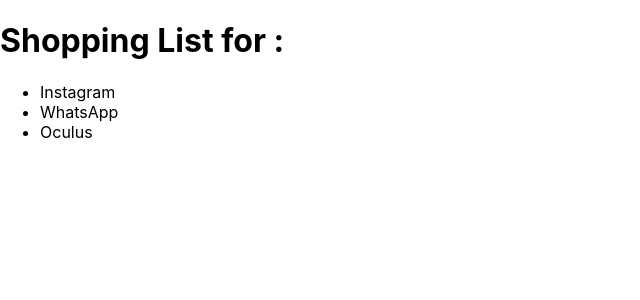
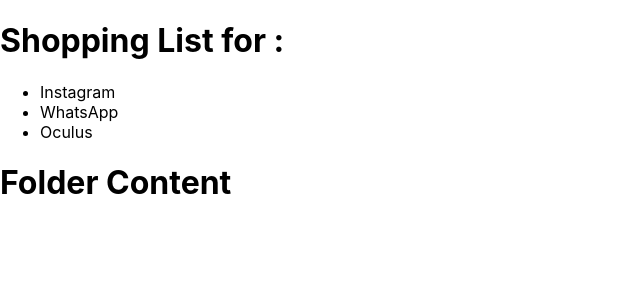
Before and after one commit to shashi2k6/react-app, a React (Create React App) app: page / in a window 1280 px wide. Shown: the top 300 px of the page, without its empty margins (0-640 px from the left). Built offline with nearby package versions, Linux system fonts and the light colour scheme.

Commit message:
added code

```diff
--- a/src/App.js
+++ b/src/App.js
@@ -2,6 +2,7 @@
 import './App.css';
 
 function App() {
+
   return (
     <div>
     <h1>Shopping List for :</h1>
@@ -10,8 +11,15 @@
       <li>WhatsApp</li>
       <li>Oculus</li>
     </ul>
+
+    <Folder/>
   </div>
+
   );
 }
+const Folder =()=>{
+  return <h1>Folder Content</h1>
+}
+
 
 export default App;
```
Also changed, not shown: 1 other file (tests, documents, lock files or other folders).
